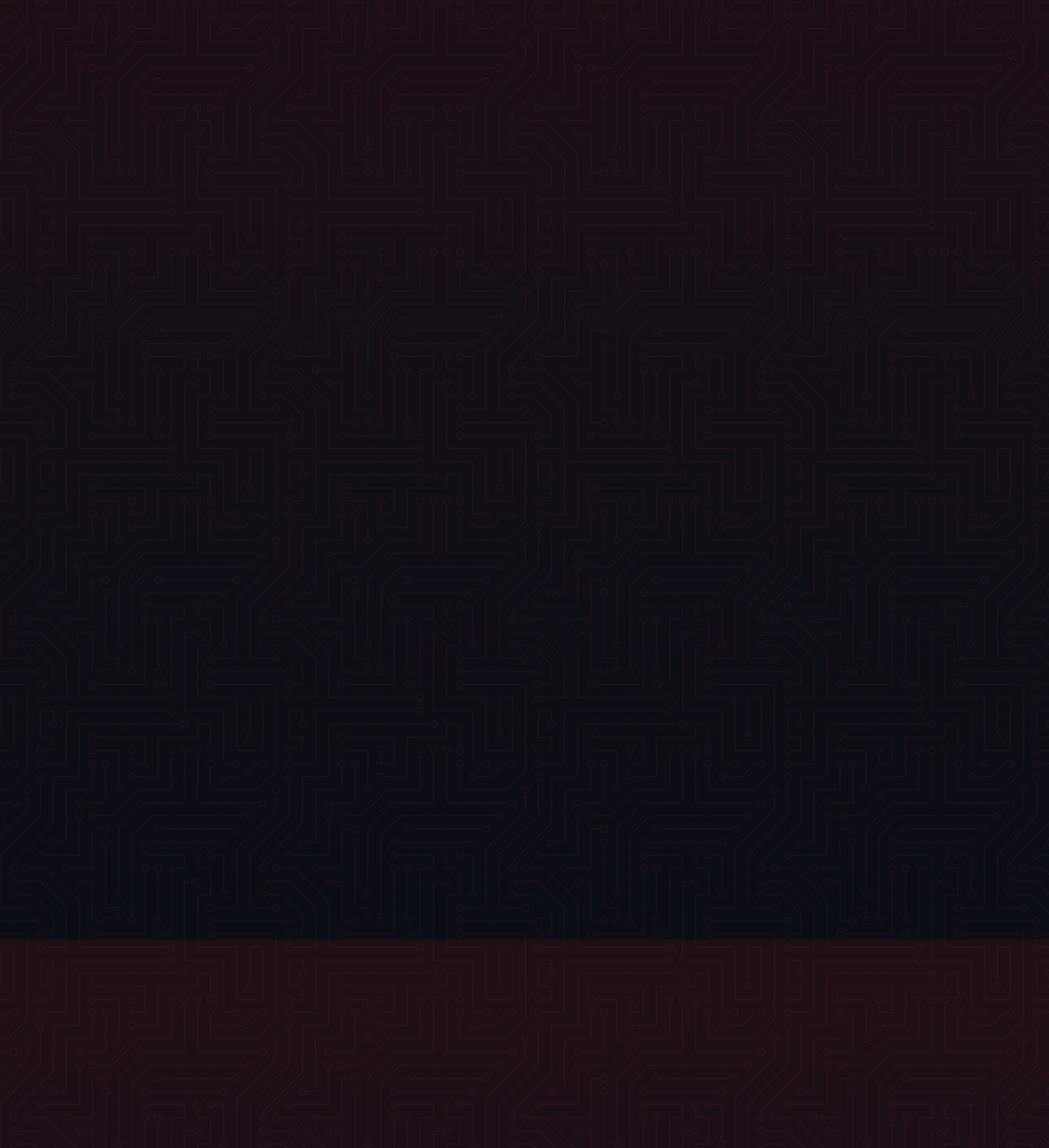
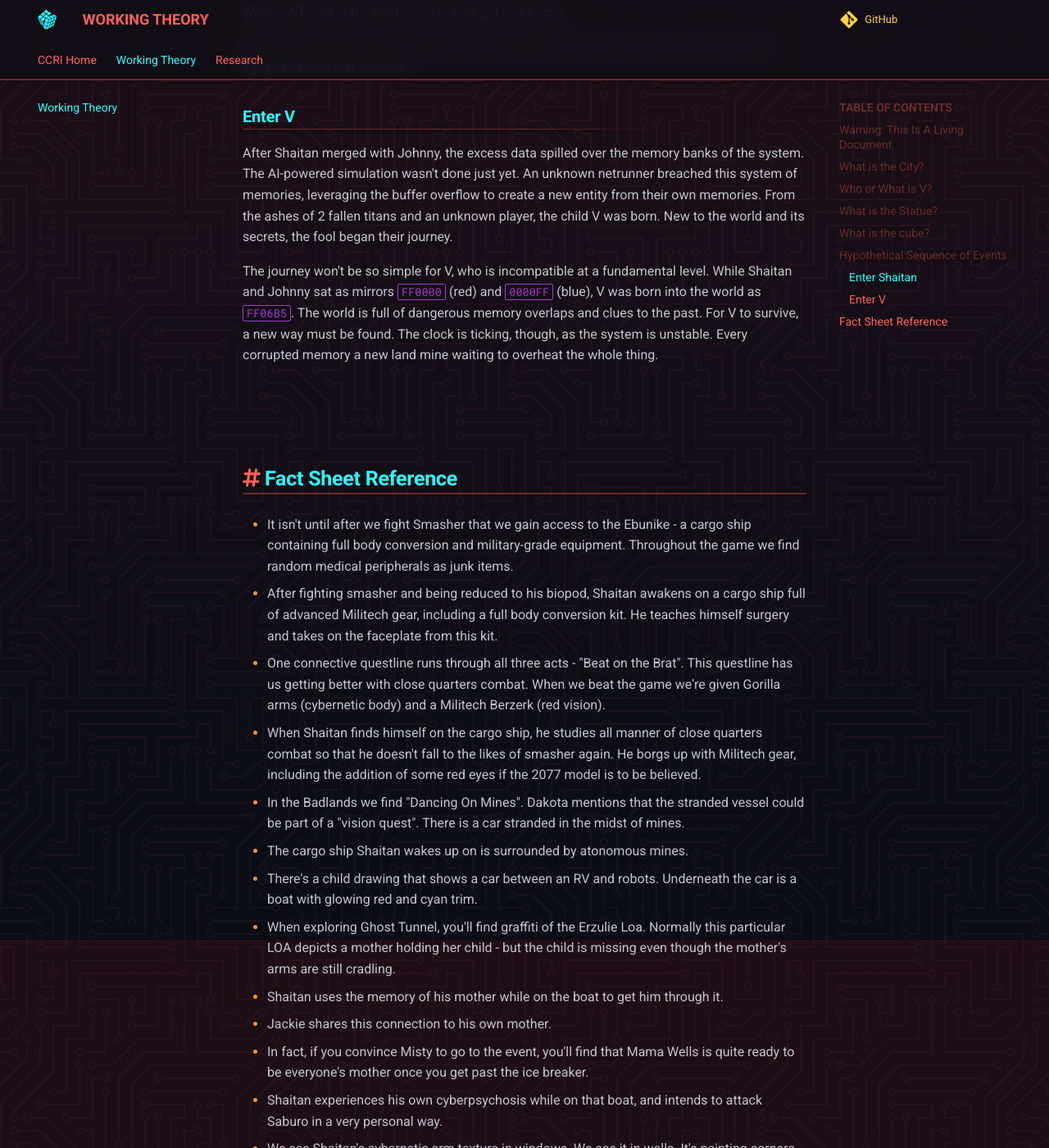
Before and after one commit to Frosthaven/cyberpunk-ff06b5-research, an MkDocs documentation site: the page built from docs/working-theory.md, in a window 1280 px wide and 1400 px high, scrolled down 3054 px. Shown: the whole window at 82% size. Built offline with MkDocs 1.6.1 and Material for MkDocs 9.7.7, drawn with Linux system fonts in a browser that asks for light colours; comment, search, counter and statistics services are not loaded; some of the changed text lies outside the part shown.

Commit message:
feat(working theory): basics

```diff
--- a/docs/working-theory.md
+++ b/docs/working-theory.md
@@ -1,4 +1,8 @@
 # Working Theory
+
+![Working Theory](./assets/wt-header.png){class=no-lightbox}
+
+## Warning: This Is A Living Document
 
 This is a _working theory_ and should not be taken as outright fact. It is based
 on a collection of observations and interpretations that are subject to change.
@@ -6,28 +10,28 @@
 
 ## What is the City?
 
-The city is a combination of memories from V, Johnny Silverhand, and the
-player. It is a mental landscape that can be explored, but with a warning - it
-isn't so easy to discern where one perspective's memories are interfering with
-another's. The city acts as a projection of broken mirrors, reflecting hints at
-events that have happened, but not always in a clear or linear way. It is a
-place where the past, present, and future collide, creating a complex tapestry
-of experiences.
+The city is a simulation. Its original purpose was to merge Shaitan and Johnny
+(a task that succeeded). Aftewards, we the player breach into the system of
+memories left behind.
+
+The memories between the active parties all blend together to create new and
+interesting twists. Johnny's memory of unplugging Alt bleeds over to create
+the scene of V unplugging Evelyn Parker. Everything is based in fact, but with
+the premise so twisted that it is hard to recognize.
+
+## Who or What is V?
+
+V is the character who's perspective we create to parse through the overlapping
+memories of Johnny and Shaitan. V comes with their own payload of memories,
+creating a 3-way hybrid of Johnny, Shaitan and V.
+
+V's data is what was left behind after the merger of Shaitan & Johnny. The
+Delamain 21 like child, new to the world and its secrets.
 
 ## What is the Statue?
 
-The statue is a data slug, provided by Spider Murphy. It is a symbol of what
-the world really is, showing a faded path blocked by a color that can't be
-seen. Understanding the statue is is a triple edged sword that requires the
-perspectives of Johnny, V, and the player to fully comprehend.
-
-## Who or What is V?
-
-V is the character data we upload into S.Y.S.. The payload is [violet in
-hue](Research/Around The City/theory-broken-time.md#the-payload). The
-combination of Johnny, V, and the player create a visual spectrum projection
-that is Night City. V is a construct of the player - a proxy injected into
-Johnny's memories and trapped in the web of those memories.
+The statue is a projected memory of the interface used to connect to the
+simulation. Echoes of a time past, with a reminder that V is not whole.
 
 ## What is the cube?
 
@@ -43,14 +47,146 @@
 A glimpse at the cube is a glimpse at the levers of the dream. A way to see the
 world for what it truly is. What levers does it move by? That is the key.
 
-## What does this mean for the future?
+## Hypothetical Sequence of Events
 
-I do not know if it is possible to escape the dream beyond joining Alt and
-having V become a part of us the player's memories. If it is, it would likely
-involve piecing together the many fragmented missions and choices in a way that
-shows us the full picture.
+### Enter Shaitan
 
-I believe that Johnny and V will return post-2077 - as I believe that either
-the Johnny/V/Player hybrid exists now in a meta-sense as us, or something
-similar. Johnny/V/Alt escaping the net is on the table, so I suppose time will
-tell.
+Smasher ripped Shatan's body limb from limb down to his biopod. A painful
+experience. He then used the biopod to taunt Blackhand into a duel.
+
+Shaitan's biopod was recovered from the events of the 2023 Arasaka raid, likely
+by Militech. With the goal of creating the perfect anti-Arasaka weapon, they
+wanted to merge the two people who hated Arasaka the most: Johnny Silverhand &
+Shaitan.
+
+Shaitan used this time in solitude to learn surgery and complete his own
+transplant of one of the full-body-conversion kits onboard the ship. He
+practiced close-quarters combat (including android-only techniques) so that
+Smasher would never fell him again.
+
+And so the simulation was made. Plugging Shaitan into the soulkiller-like
+system, they merged Shaitan's memories with Johnny's. During his coma, the
+memories began overlapping each other. He lost sight of himself and suffered
+cyberpsychosis as a result. A complete fracturing of the mind.
+
+Little reminders remaind, however. The patterns in the walls resembling his
+arm. The face of his nemesis reflecting his own likeness back. He himself
+projected onto new Characters - like Jackie Welles. A friend in troubled times
+to help get him home.
+
+He found his way out of Cyberpsychosis, and headed to Japan to start his
+personal mission against Saburo and Arasaka.
+
+### Enter V
+
+After Shaitan merged with Johnny, the excess data spilled over the memory banks
+of the system. The AI-powered simulation wasn't done just yet. An unknown
+netrunner breached this system of memories, leveraging the buffer overflow to
+create a new entity from their own memories. From the ashes of 2 fallen titans
+and an unknown player, the child V was born. New to the world and its secrets,
+the fool began their journey.
+
+The journey won't be so simple for V, who is incompatible at a fundamental
+level. While Shaitan and Johnny sat as mirrors `FF0000` (red) and `0000FF` (blue),
+V was born into the world as `FF06B5`. The world is full of dangerous memory
+overlaps and clues to the past. For V to survive, a new way must be found. The
+clock is ticking, though, as the system is unstable. Every corrupted memory a
+new land mine waiting to overheat the whole thing.
+
+## Fact Sheet Reference
+
+- It isn't until after we fight Smasher that we gain access to the Ebunike - a
+  cargo ship containing full body conversion and military-grade equipment.
+  Throughout the game we find random medical peripherals as junk items.
+
+- After fighting smasher and being reduced to his biopod, Shaitan awakens on a
+  cargo ship full of advanced Militech gear, including a full body conversion
+  kit. He teaches himself surgery and takes on the faceplate from this kit.
+
+- One connective questline runs through all three acts - "Beat on the Brat".
+  This questline has us getting better with close quarters combat. When we beat
+  the game we're given Gorilla arms (cybernetic body) and a Militech Berzerk (red
+  vision).
+
+- When Shaitan finds himself on the cargo ship, he studies all manner of close
+  quarters combat so that he doesn't fall to the likes of smasher again. He borgs
+  up with Militech gear, including the addition of some red eyes if the 2077
+  model is to be believed.
+
+- In the Badlands we find "Dancing On Mines". Dakota mentions that the stranded
+  vessel could be part of a "vision quest". There is a car stranded in the midst
+  of mines.
+
+- The cargo ship Shaitan wakes up on is surrounded by atonomous mines.
+
+- There's a child drawing that shows a car between an RV and robots. Underneath
+  the car is a boat with glowing red and cyan trim.
+
+- When exploring Ghost Tunnel, you'll find graffiti of the Erzulie Loa.
+  Normally this particular LOA depicts a mother holding her child - but the child
+  is missing even though the mother's arms are still cradling.
+
+- Shaitan uses the memory of his mother while on the boat to get him through
+  it.
+
+- Jackie shares this connection to his own mother.
+
+- In fact, if you convince Misty to go to the event, you'll find that Mama
+  Wells is quite ready to be everyone's mother once you get past the ice breaker.
+
+- Shaitan experiences his own cyberpsychosis while on that boat, and intends to
+  attack Saburo in a very personal way.
+
+- We see Shaitan's cybernetic arm texture in windows. We see it in walls. It's
+  painting corners of Arasaka's tower interior. Etched in like a fuzzy memory
+  that you can't quite remember nor shake.
+
+- During "Love Like Fire" we don't understand why Shaitan is firing so slow.
+  It's out of character and out of place. He ends up taking a bullet.
+
+- We use the very same style mounted gun later when heading to the Kang Tao
+  crash, first slowly to test aim and later we can't shoot because it jams,
+  leading to someone taking a bullet.
+
+- At the center of the cube in the devil ending where we solve it, we find the
+  Devil card. Shaitan translates to "devil" or "deceiver".
+
+- "Beelzebub's (Devil's) Tales to His Grandson" shard can be found on Misty's
+  rooftop and with the Zen Master. It talks about their arrival in Babylon and
+  the construction of the Tower of Babel.
+
+- The Tower of Babel was a construction intended to pierce the heavens, but the
+  creator saw this and cursed everyone with different languages so that they
+  could not communicate nor reach Heaven.
+
+- This resonates with the fractured memories of Night City.
+
+- When at low health, we see a ghostly overlay of glitching numbers, as if one
+  of our eyes is looking into a screen or ocuset. Shaitan has one of these.
+
+- If taking Rogue through the ending, Squama sends us off with a "Good luck,
+  Silverman". This could just be a play on words for Silverhand, but it could
+  also be that what he sees before him is a silver man.
+
+- The eclipsing opposite of silver would be gold - the color of the staff at
+  Konpeki plaza.
+
+- Lizzie mirrors the story of full body silver-skinned conversion, complete
+  with cyberpsychosis waiting on the other side.
+
+- Many of the Tyger Claws wear Oni-style masks which are very reminiscent of
+  Shaitan's faceplate.
+
+- Shaitan's real name is Saeed Jalabi.
+
+- S.J. is the mirror of J.S.
+
+- Shaitan's face profile is very similar to Adam Smasher's in "Love Like Fire".
+  I can't help but wonder if it is because Shaitan is his own worst enemy and
+  sees in himself something dark.
+
+- Despite V being less experienced than Jackie, Jackie can't pilot the flathead
+  due to "older firmware".
+
+- If Shaitan/Jackie/V do overlap, then the mental construct of Jackie must be
+  laid to rest for the original to surface.
```
Also changed, not shown: docs/assets/wt-header.png (added).
